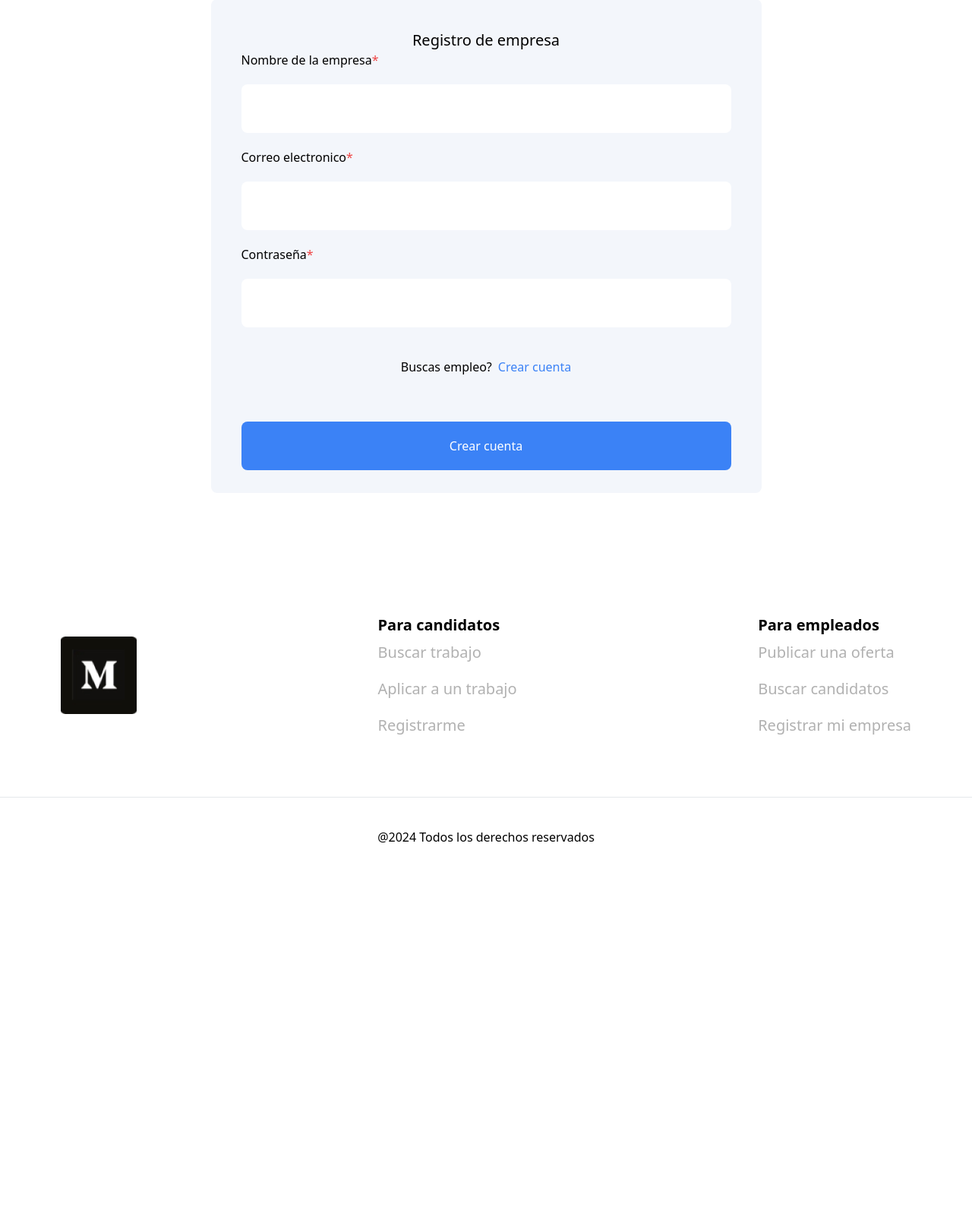
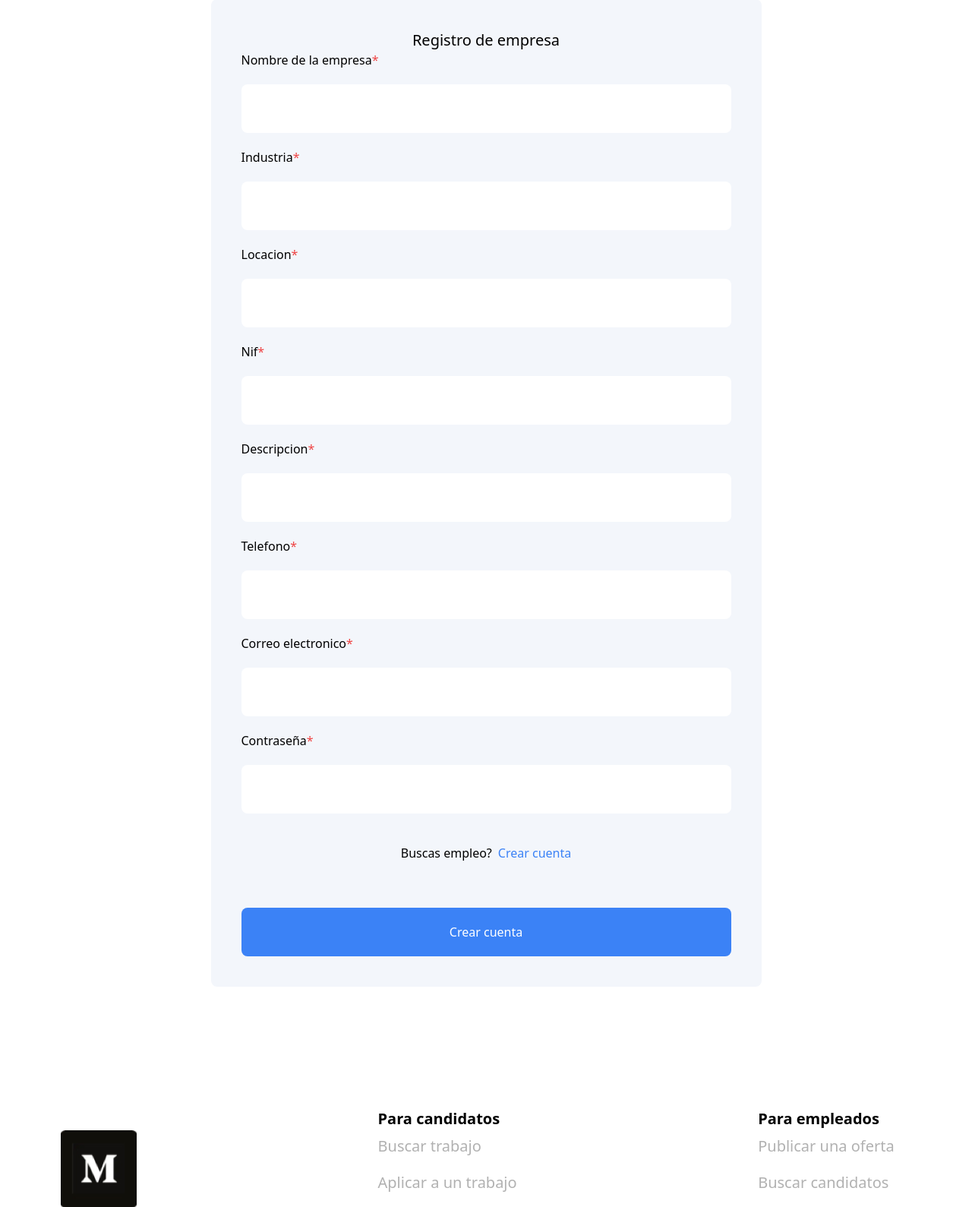
Before and after one commit to Art3611/Bolsa-de-trabajo, a PHP site: page /proyectointegrado2t2024-DiosTeOdia/registroEmpresa in a window 1280 px wide. Shown: the part 168-1757 px from the top of the page at 76% size. Before the commit the page ends 1278 px from the top, so only its background shows below. Run offline with PHP 8.4, Linux system fonts and the light colour scheme; some libraries are stand-ins or nearby versions.

Commit message:
agrego campos a formulario empresa

```diff
--- a/bolsa-trabajo/views/registroEmpresa/index.php
+++ b/bolsa-trabajo/views/registroEmpresa/index.php
@@ -1,11 +1,26 @@
 <?php require 'views/partials/header.php';?>
 <main class='flex flex-col justify-center items-center p-10 md:p-20'>
-<div class='bg-[#F3F6FB] md:w-[725px] md:h-[650px] p-10 rounded-lg'>
+<div class='bg-[#F3F6FB] md:w-[725px]  p-10 rounded-lg'>
 <h1 class='text-xl text-center'>Registro de empresa</h1>
 
 <form action="<?= constant('URL')?>registroEmpresa/registroEmpresa" method="POST" class='flex flex-col gap-3 md:gap-5'>
         <label for="nombre_empresa">Nombre de la empresa<span class='text-red-500'>*</span></label>
         <input type="text" name='nombre_empresa' class=' h-10 md:h-16 rounded-lg' required>
+
+        <label for="industria">Industria<span class='text-red-500'>*</span></label>
+        <input type="text" name='industria' class=' h-10 md:h-16 rounded-lg' required>
+
+        <label for="locacion">Locacion<span class='text-red-500'>*</span></label>
+        <input type="text" name='locacion' class=' h-10 md:h-16 rounded-lg' required>
+
+        <label for="nif">Nif<span class='text-red-500'>*</span></label>
+        <input type="text" name='nif' class=' h-10 md:h-16 rounded-lg' minlength="5" maxlength="10" required>
+
+        <label for="descripcion">Descripcion<span class='text-red-500'>*</span></label>
+        <input type="text" name='descripcion' class=' h-10 md:h-16 rounded-lg' required>
+
+        <label for="telefono">Telefono<span class='text-red-500'>*</span></label>
+        <input type="input" name='telefono' class='h-10 md:h-16 rounded-lg' minlength="10" maxlength="12" required>
 
         <label for="email">Correo electronico<span class='text-red-500'>*</span></label>
         <input type="email" name='email' class='h-10 md:h-16 rounded-lg' required>
@@ -15,7 +30,6 @@
 
         <span class='text-red-500 text-center'><?= $this->error ?></span>
 
-
         <div class='text-center'>
             <span class='text-center mr-2'>Buscas empleo?</span><a class='text-blue-500 inline-block' href='<?= constant('URL')?>registroUsuario/'>Crear cuenta</a>
         </div>
```
